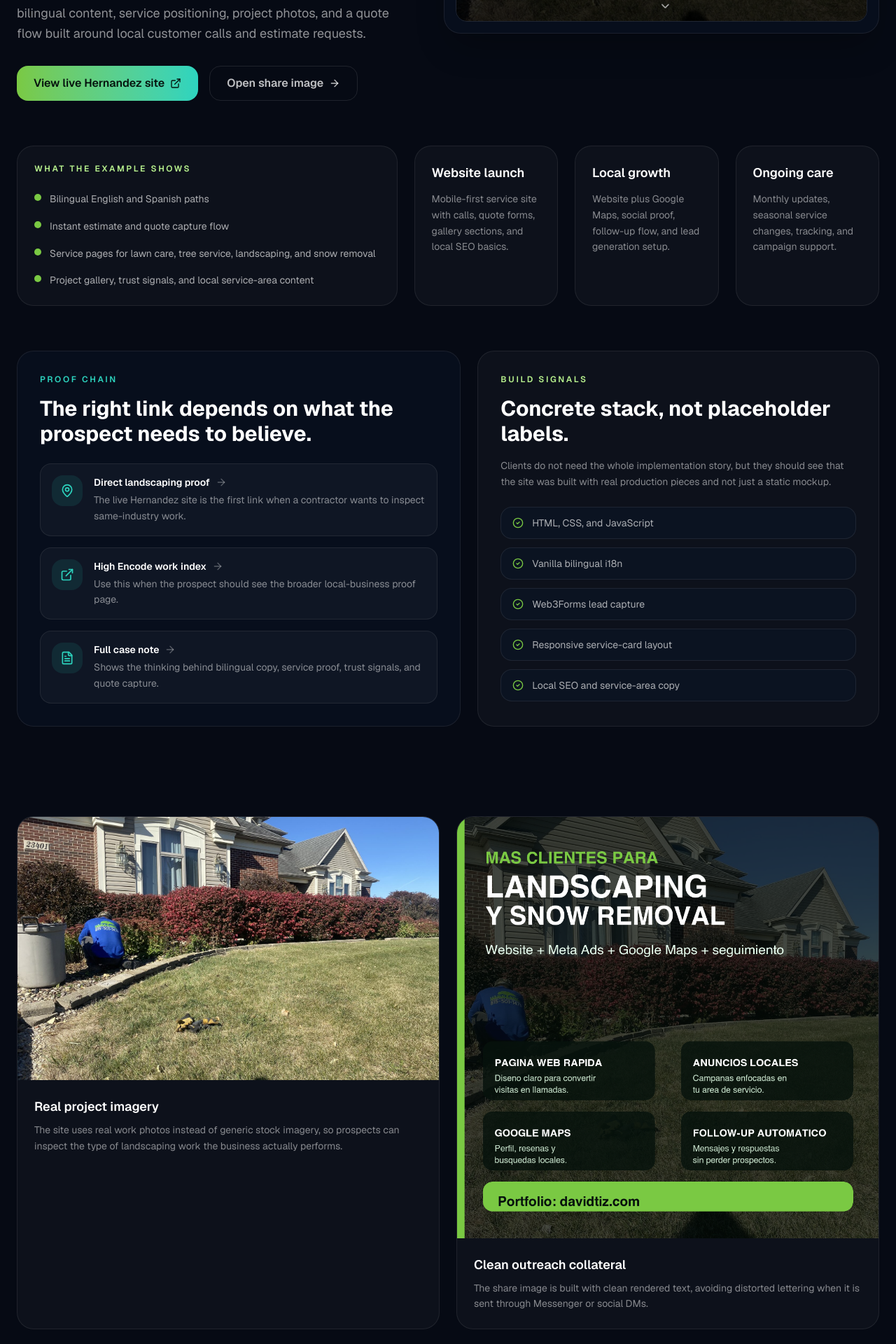
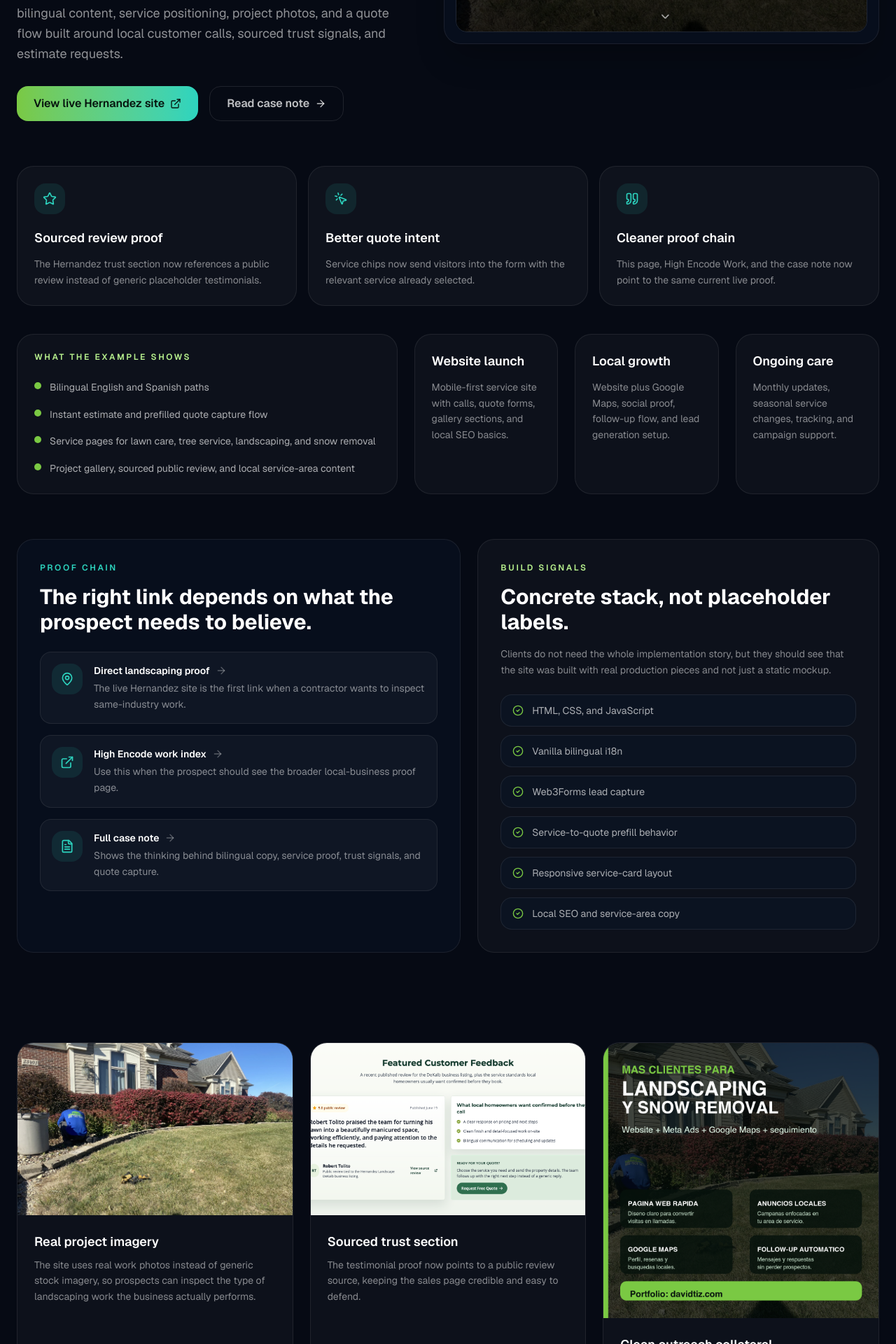
Before and after one commit to RazonIn4K/david-ortiz-portfolio, a Next.js app: page /portfolio in a window 1280 px wide. Shown: the part 640-2560 px from the top of the page at 70% size. Built offline with nearby package versions, Linux system fonts and the light colour scheme; no server answers.

Commit message:
Refresh portfolio proof chain

```diff
--- a/app/page.tsx
+++ b/app/page.tsx
@@ -67,14 +67,14 @@ const hernandezHighlights = [
     description: "English and Spanish paths for a local landscaping audience.",
   },
   {
-    title: "Instant quote flow",
+    title: "Prefilled quote flow",
     description:
-      "Service, property size, and contact details move visitors toward a real estimate.",
+      "Service chips and form fields move visitors toward the right estimate request faster.",
   },
   {
-    title: "Project gallery",
+    title: "Sourced trust proof",
     description:
-      "Real work photos are organized so prospects can quickly judge quality.",
+      "Real work photos and public review proof give prospects something specific to inspect.",
   },
 ];
 
@@ -377,8 +377,8 @@ export default function HomePage() {
               <p className="mt-5 text-lg leading-relaxed text-white/50">
                 This is a real landscaping website build, not a generic mockup.
                 It gives prospects a concrete reference for bilingual messaging,
-                service pages, quote capture, project photos, and trust signals
-                for a local contractor.
+                service pages, prefilled quote capture, project photos, and
+                sourced trust signals for a local contractor.
               </p>
 
               <div className="mt-8 grid gap-4">
@@ -414,6 +414,15 @@ export default function HomePage() {
                   Open portfolio page
                   <ArrowRight className="h-4 w-4" />
                 </Link>
+                <a
+                  href={`${businessSiteUrl}/work`}
+                  target="_blank"
+                  rel="noopener noreferrer"
+                  className="inline-flex items-center justify-center gap-2 rounded-2xl border border-[#2dd4bf]/25 bg-[#2dd4bf]/10 px-6 py-3 font-semibold text-[#9ae6db] transition-colors hover:border-[#2dd4bf]/45 hover:bg-[#2dd4bf]/15"
+                >
+                  High Encode proof chain
+                  <ExternalLink className="h-4 w-4" />
+                </a>
               </div>
             </motion.div>
           </div>
--- a/app/portfolio/page.tsx
+++ b/app/portfolio/page.tsx
@@ -9,6 +9,9 @@ import {
   FileText,
   Mail,
   MapPin,
+  MousePointerClick,
+  Quote,
+  Star,
 } from "lucide-react";
 
 import { businessSiteUrl } from "@/lib/site-config";
@@ -16,14 +19,14 @@ import { businessSiteUrl } from "@/lib/site-config";
 export const metadata: Metadata = {
   title: "Portfolio | David Ortiz",
   description:
-    "Portfolio proof for David Ortiz, including the Hernandez Landscape website built for a local landscaping business.",
+    "Portfolio proof for David Ortiz, including the Hernandez Landscape website, sourced review proof, and local-business quote flow.",
 };
 
 const highlights = [
   "Bilingual English and Spanish paths",
-  "Instant estimate and quote capture flow",
+  "Instant estimate and prefilled quote capture flow",
   "Service pages for lawn care, tree service, landscaping, and snow removal",
-  "Project gallery, trust signals, and local service-area content",
+  "Project gallery, sourced public review, and local service-area content",
 ];
 
 const packageExamples = [
@@ -72,8 +75,30 @@ const stackSignals = [
   "HTML, CSS, and JavaScript",
   "Vanilla bilingual i18n",
   "Web3Forms lead capture",
+  "Service-to-quote prefill behavior",
   "Responsive service-card layout",
   "Local SEO and service-area copy",
+];
+
+const liveProofUpdates = [
+  {
+    title: "Sourced review proof",
+    description:
+      "The Hernandez trust section now references a public review instead of generic placeholder testimonials.",
+    icon: Star,
+  },
+  {
+    title: "Better quote intent",
+    description:
+      "Service chips now send visitors into the form with the relevant service already selected.",
+    icon: MousePointerClick,
+  },
+  {
+    title: "Cleaner proof chain",
+    description:
+      "This page, High Encode Work, and the case note now point to the same current live proof.",
+    icon: Quote,
+  },
 ];
 
 export default function PortfolioPage() {
@@ -109,8 +134,8 @@ export default function PortfolioPage() {
               This page gives prospects a direct proof point. Hernandez
               Landscape & Tree Service is a live landscaping website with
               bilingual content, service positioning, project photos, and a
-              quote flow built around local customer calls and estimate
-              requests.
+              quote flow built around local customer calls, sourced trust
+              signals, and estimate requests.
             </p>
             <div className="mt-8 flex flex-col gap-4 sm:flex-row">
               <a
@@ -123,12 +148,12 @@ export default function PortfolioPage() {
                 <ExternalLink className="h-4 w-4" />
               </a>
               <a
-                href="/portfolio/hernandez/hernandez-portfolio-proof-clean.png"
+                href={`${businessSiteUrl}/projects/hernandez-landscape-local-business-site`}
                 target="_blank"
                 rel="noopener noreferrer"
                 className="inline-flex items-center justify-center gap-2 rounded-2xl border border-white/10 px-6 py-3 font-semibold text-white/75 transition-colors hover:border-white/25 hover:text-white"
               >
-                Open share image
+                Read case note
                 <ArrowRight className="h-4 w-4" />
               </a>
             </div>
@@ -144,6 +169,29 @@ export default function PortfolioPage() {
               priority
             />
           </div>
+        </section>
+
+        <section className="grid gap-4 pb-10 md:grid-cols-3">
+          {liveProofUpdates.map((item) => {
+            const Icon = item.icon;
+
+            return (
+              <article
+                key={item.title}
+                className="rounded-3xl border border-white/8 bg-white/[0.035] p-6"
+              >
+                <span className="flex h-11 w-11 items-center justify-center rounded-2xl bg-[#2dd4bf]/10 text-[#2dd4bf]">
+                  <Icon className="h-5 w-5" />
+                </span>
+                <h2 className="mt-5 text-lg font-semibold text-white">
+                  {item.title}
+                </h2>
+                <p className="mt-3 text-sm leading-relaxed text-white/50">
+                  {item.description}
+                </p>
+              </article>
+            );
+          })}
         </section>
 
         <section className="grid gap-6 lg:grid-cols-[0.9fr_1.1fr]">
@@ -244,7 +292,7 @@ export default function PortfolioPage() {
           </div>
         </section>
 
-        <section className="grid gap-6 py-16 md:grid-cols-2">
+        <section className="grid gap-6 py-16 lg:grid-cols-3">
           <div className="overflow-hidden rounded-3xl border border-white/8 bg-white/[0.03]">
             <Image
               src="/portfolio/hernandez/landscape-work-hero.jpeg"
@@ -260,6 +308,24 @@ export default function PortfolioPage() {
                 The site uses real work photos instead of generic stock imagery,
                 so prospects can inspect the type of landscaping work the
                 business actually performs.
+              </p>
+            </div>
+          </div>
+
+          <div className="overflow-hidden rounded-3xl border border-white/8 bg-white/[0.03]">
+            <Image
+              src="/portfolio/hernandez/site-trust-screenshot.png"
+              alt="Sourced customer feedback section from the Hernandez Landscape website"
+              width={1440}
+              height={729}
+              loading="eager"
+              className="aspect-[16/10] w-full object-cover object-top"
+            />
+            <div className="p-6">
+              <h2 className="text-lg font-semibold">Sourced trust section</h2>
+              <p className="mt-2 text-sm leading-relaxed text-white/50">
+                The testimonial proof now points to a public review source,
+                keeping the sales page credible and easy to defend.
               </p>
             </div>
           </div>
```
Also changed, not shown: public/portfolio/hernandez/site-trust-screenshot.png (added).
